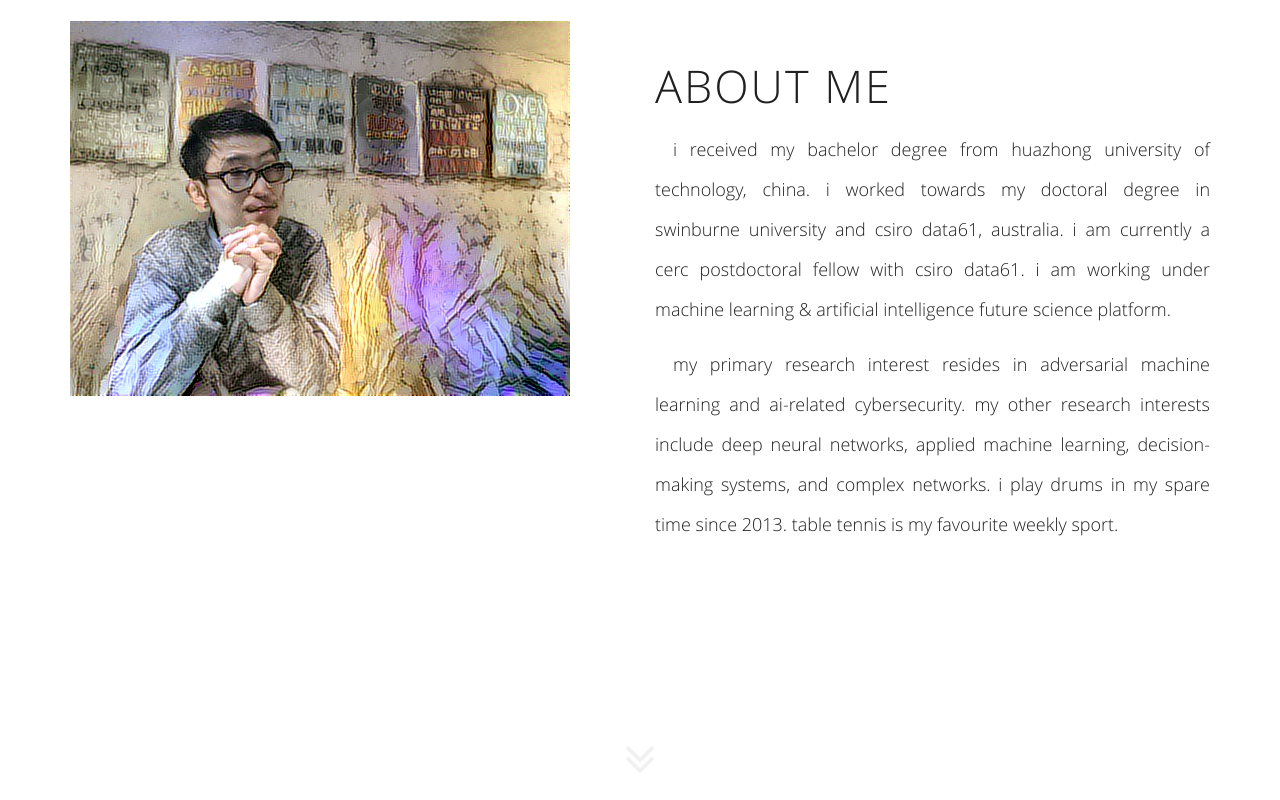
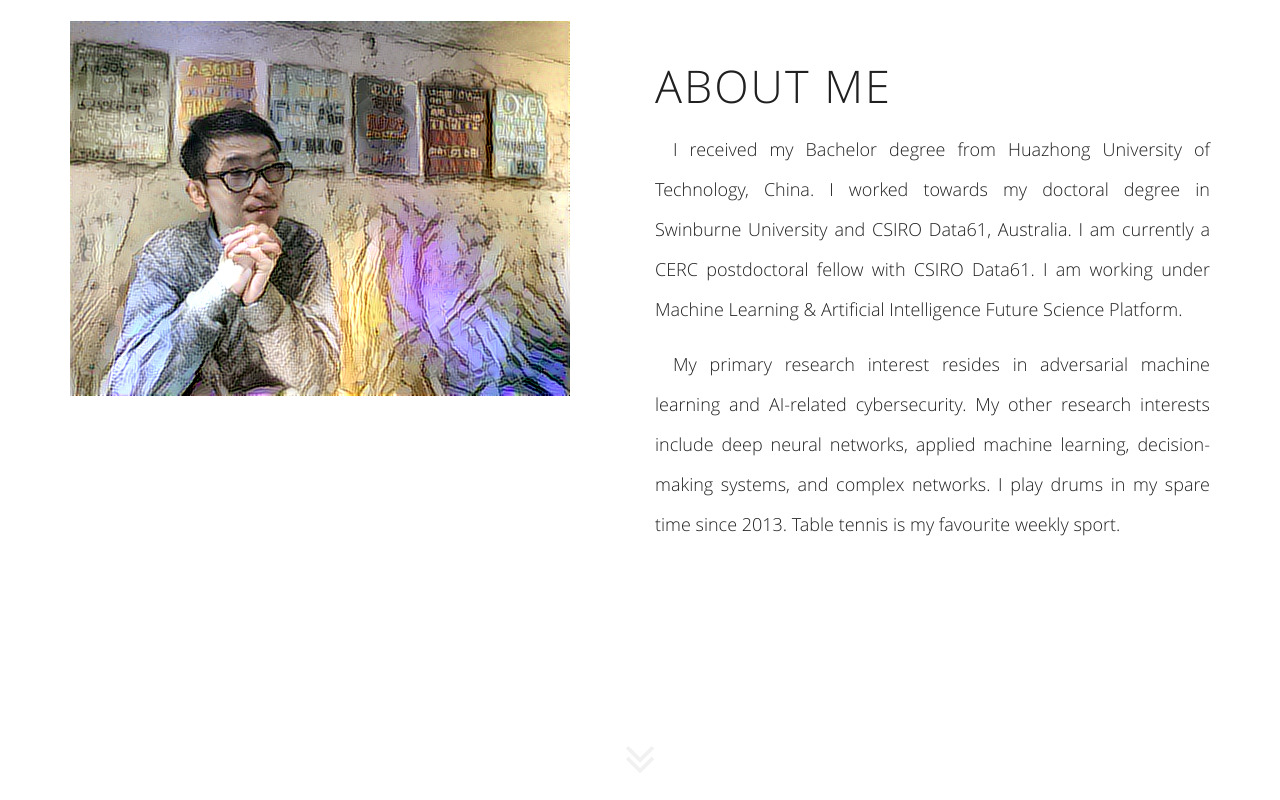
Before and after one commit to PassiveVision/DeepSec.github.io, a plain HTML site: page index.html in a window 1280 px wide. Shown: the part 900-1700 px from the top of the page. Drawn offline with Linux system fonts and the light colour scheme; some packages are replaced by stand-ins of ours; a script that the page names is missing.

Commit message:
Update index.html

```diff
--- a/index.html
+++ b/index.html
@@ -202,7 +202,7 @@
 								<h5>Mail:</h5>
 								<style>
 									p {text-indent: 18px;
-									   text-transform: lowercase;
+									   text-transform: none;
 								  	  }
 								</style>
 								<p>Derek[dot]Wang[at]data61[dot]csiro[dot]au</p>
@@ -214,7 +214,7 @@
 								<h5>Address:</h5>
 								<style>
 									p {text-indent: 18px;
-									   text-transform: lowercase;
+									   text-transform: none;
 								  	  }
 								</style>
 								<p>Door 34, Goods Shed, Village Street,</p>
```
